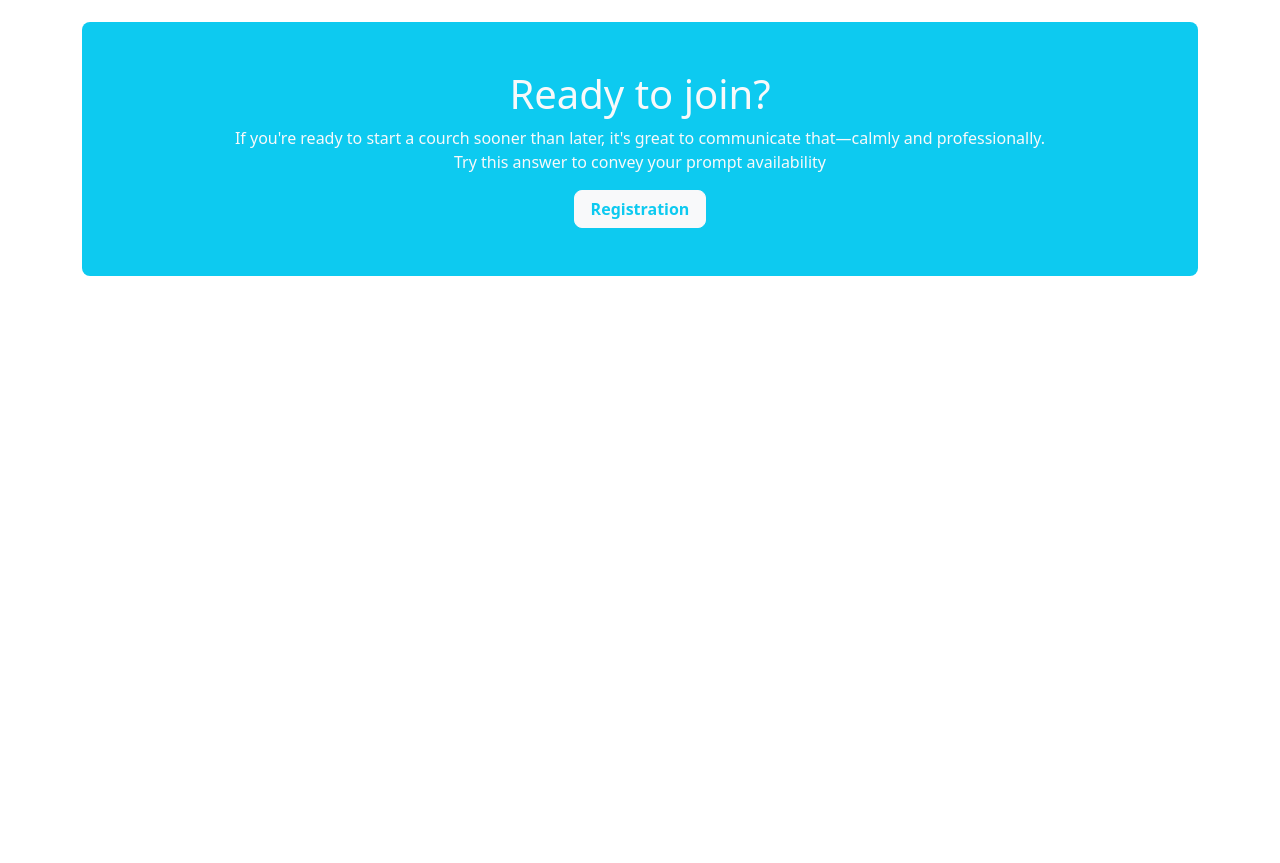
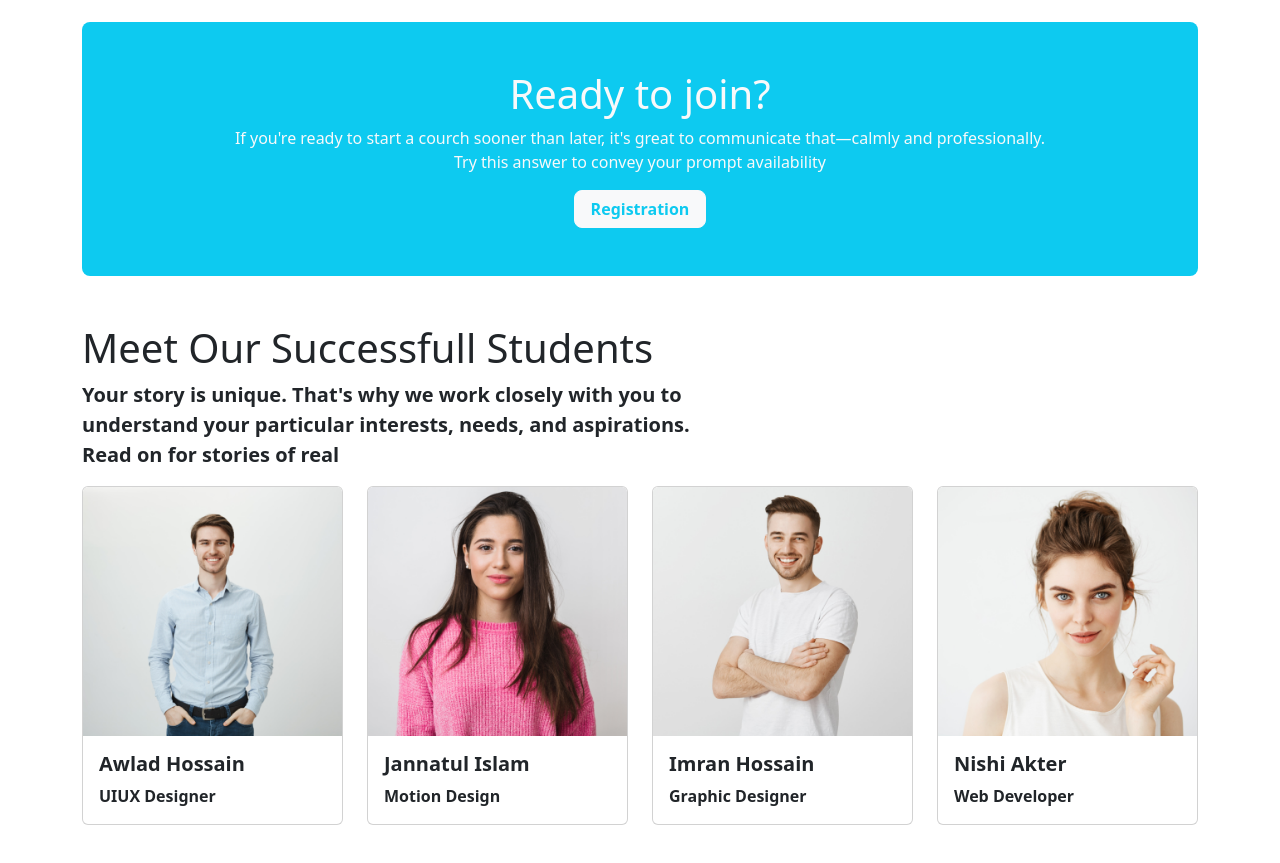
Before and after one commit to nabil-irtija/My-Third-Assignment, a plain HTML site: page index.html in a window 1280 px wide. Shown: the part 2157-3020 px from the top of the page. Before the commit the page ends 2457 px from the top, so only its background shows below. Drawn offline with Linux system fonts and the light colour scheme; a web font is replaced by a local one.

Commit message:
successfull students are listed

```diff
--- a/index.html
+++ b/index.html
@@ -234,6 +234,57 @@
             <button type="button" class="btn btn-light rounded-3 px-3 text-info fw-bolder">Registration</button>
         </section>
         <!-- Registration Part Ended -->
+        <!-- successfull student list strt -->
+        <section class="my-5">
+            <div>
+                <h1>
+                    Meet Our Successfull Students
+                </h1>
+                <p class="fw-semibold fs-5">
+                    Your story is unique. That's why we work closely with you to <br> understand your particular
+                    interests, needs, and aspirations. <br> Read on for stories of real
+                </p>
+            </div>
+            <div class="row row-cols-1 row-cols-md-2 row-cols-lg-4 g-4">
+                <div class="col">
+                    <div class="card">
+                        <img src="images/student/student-1.png" class="card-img-top" alt="...">
+                        <div class="card-body">
+                            <h5 class="card-title fw-bold">Awlad Hossain</h5>
+                            <p class="card-text fw-bold">UIUX Designer </p>
+                        </div>
+                    </div>
+                </div>
+                <div class="col">
+                    <div class="card">
+                        <img src="images/student/student-2.png" class="card-img-top" alt="...">
+                        <div class="card-body">
+                            <h5 class="card-title fw-bold">Jannatul Islam</h5>
+                            <p class="card-text fw-bold">Motion Design </p>
+                        </div>
+                    </div>
+                </div>
+                <div class="col">
+                    <div class="card">
+                        <img src="images/student/student-3.png" class="card-img-top" alt="...">
+                        <div class="card-body">
+                            <h5 class="card-title fw-bold">Imran Hossain</h5>
+                            <p class="card-text fw-bold">Graphic Designer</p>
+                        </div>
+                    </div>
+                </div>
+                <div class="col">
+                    <div class="card">
+                        <img src="images/student/student-4.png" class="card-img-top" alt="...">
+                        <div class="card-body">
+                            <h5 class="card-title fw-bold">Nishi Akter</h5>
+                            <p class="card-text fw-bold">Web Developer</p>
+                        </div>
+                    </div>
+                </div>
+            </div>
+        </section>
+        <!-- successfull student list end -->
     </main>
     <!-- Main section ended -->
     <script src="bootstrap/bootstrap.min.js"></script>
```
